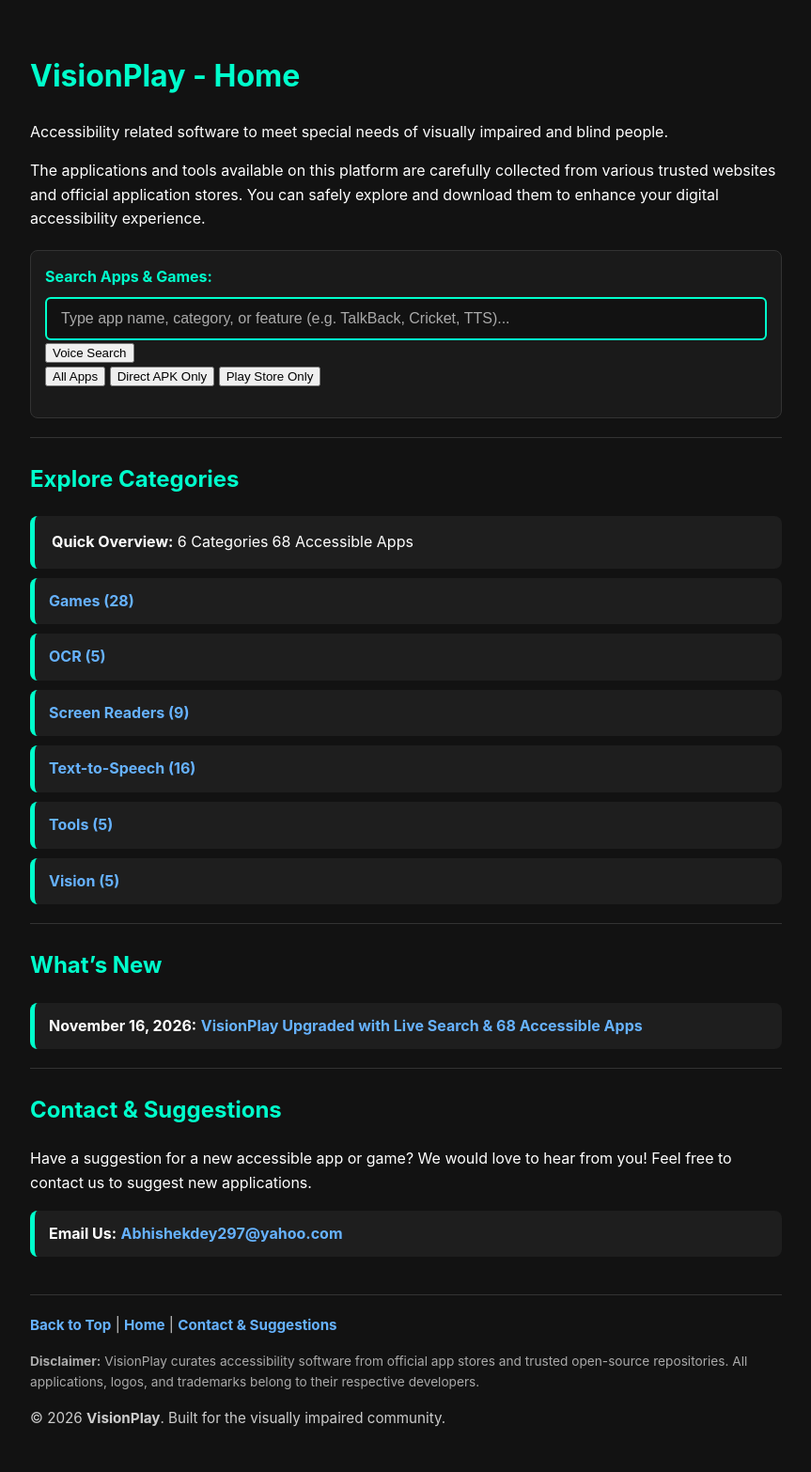
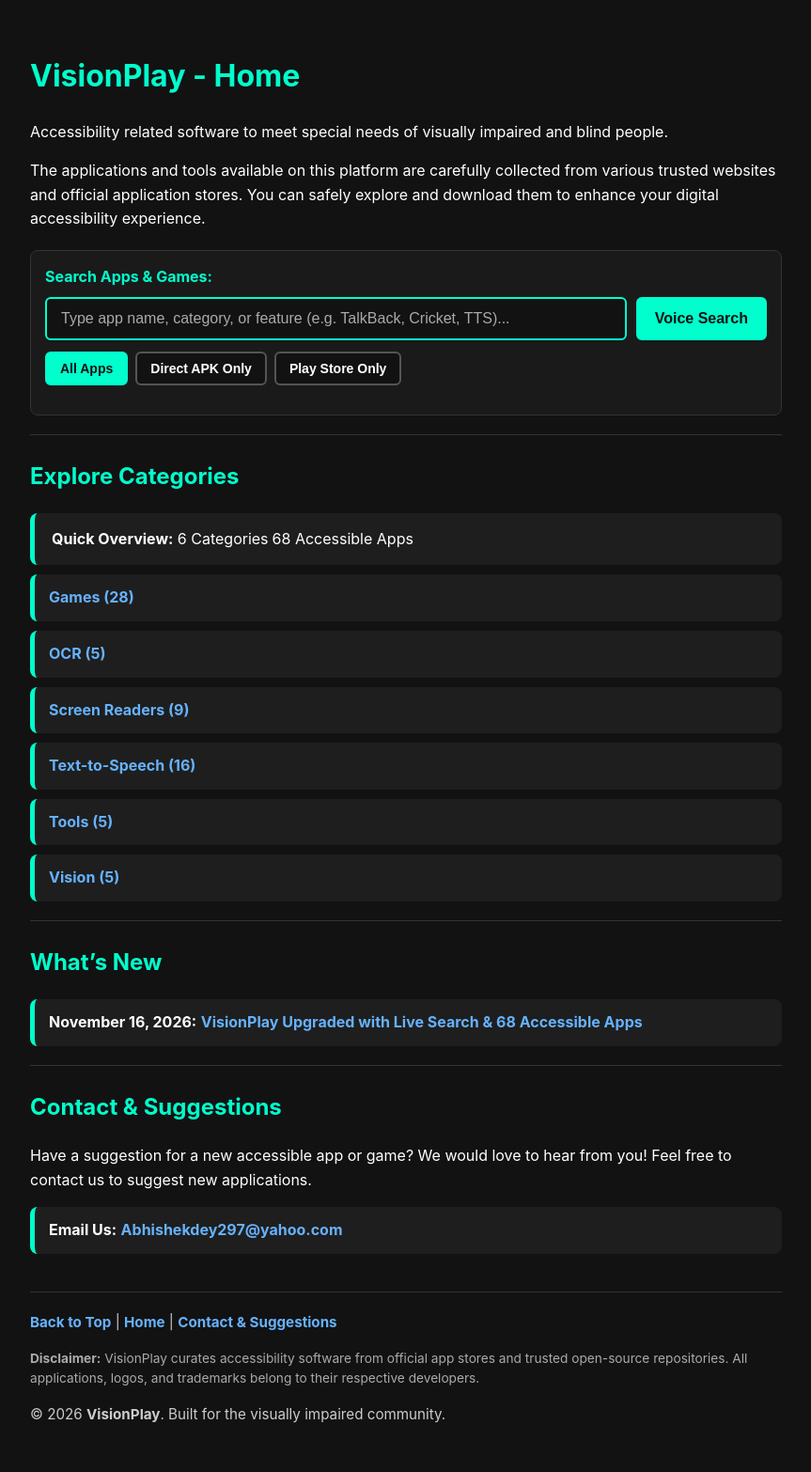
Before and after one commit to abhishekdey-hub/VisionPlay, a Jekyll site: the page built from index.md, in a window 1280 px wide. Shown: the whole page at 94% size, without its empty margins (208-1071 px from the left). Built offline with Jekyll 4.4.1, drawn with Linux system fonts in a browser that asks for light colours.

Commit message:
Update style.css

```diff
--- a/assets/css/style.css
+++ b/assets/css/style.css
@@ -23,13 +23,13 @@ a {
 }
 
 /* Keyboard and Screen Reader Focus Styles */
-a:focus, a:hover, input:focus {
+a:focus, a:hover, input:focus, button:focus {
     text-decoration: underline;
     outline: 3px solid #00FFCC;
-    background-color: #1E1E1E;
+    outline-offset: 2px;
 }
 
-/* Search Box Styles */
+/* Search Box & Voice Search Styles */
 .search-section {
     margin: 20px 0;
     padding: 15px;
@@ -44,8 +44,15 @@ a:focus, a:hover, input:focus {
     color: #00FFCC;
 }
 
+.search-input-row {
+    display: flex;
+    gap: 10px;
+    flex-wrap: wrap;
+}
+
 #app-search-input {
-    width: 100%;
+    flex: 1;
+    min-width: 220px;
     box-sizing: border-box;
     padding: 12px 15px;
     font-size: 16px;
@@ -59,8 +66,50 @@ a:focus, a:hover, input:focus {
     color: #AAAAAA;
 }
 
+.voice-btn {
+    padding: 12px 18px;
+    font-size: 16px;
+    font-weight: bold;
+    background-color: #00FFCC;
+    color: #121212;
+    border: 2px solid #00FFCC;
+    border-radius: 6px;
+    cursor: pointer;
+}
+
+.voice-btn.listening {
+    background-color: #FFCC00;
+    border-color: #FFCC00;
+    color: #121212;
+}
+
+/* Quick Filter Buttons */
+.filter-group {
+    display: flex;
+    gap: 8px;
+    flex-wrap: wrap;
+    margin-top: 12px;
+}
+
+.filter-btn {
+    padding: 8px 14px;
+    font-size: 14px;
+    font-weight: bold;
+    background-color: #121212;
+    color: #FFFFFF;
+    border: 2px solid #555555;
+    border-radius: 6px;
+    cursor: pointer;
+}
+
+.filter-btn.active {
+    background-color: #00FFCC;
+    color: #121212;
+    border-color: #00FFCC;
+}
+
 #search-status {
-    margin-top: 10px;
+    margin-top: 12px;
     font-weight: bold;
     color: #00FFCC;
 }
@@ -86,6 +135,21 @@ li {
     padding: 12px 15px;
     border-radius: 8px;
     border-left: 5px solid #00FFCC;
+}
+
+.card-actions {
+    border-left-color: #66B2FF;
+}
+
+.share-app-btn {
+    background: none;
+    border: none;
+    padding: 0;
+    color: #00FFCC;
+    font-size: 16px;
+    font-weight: bold;
+    cursor: pointer;
+    font-family: inherit;
 }
 
 /* Horizontal Rule Style */
```
